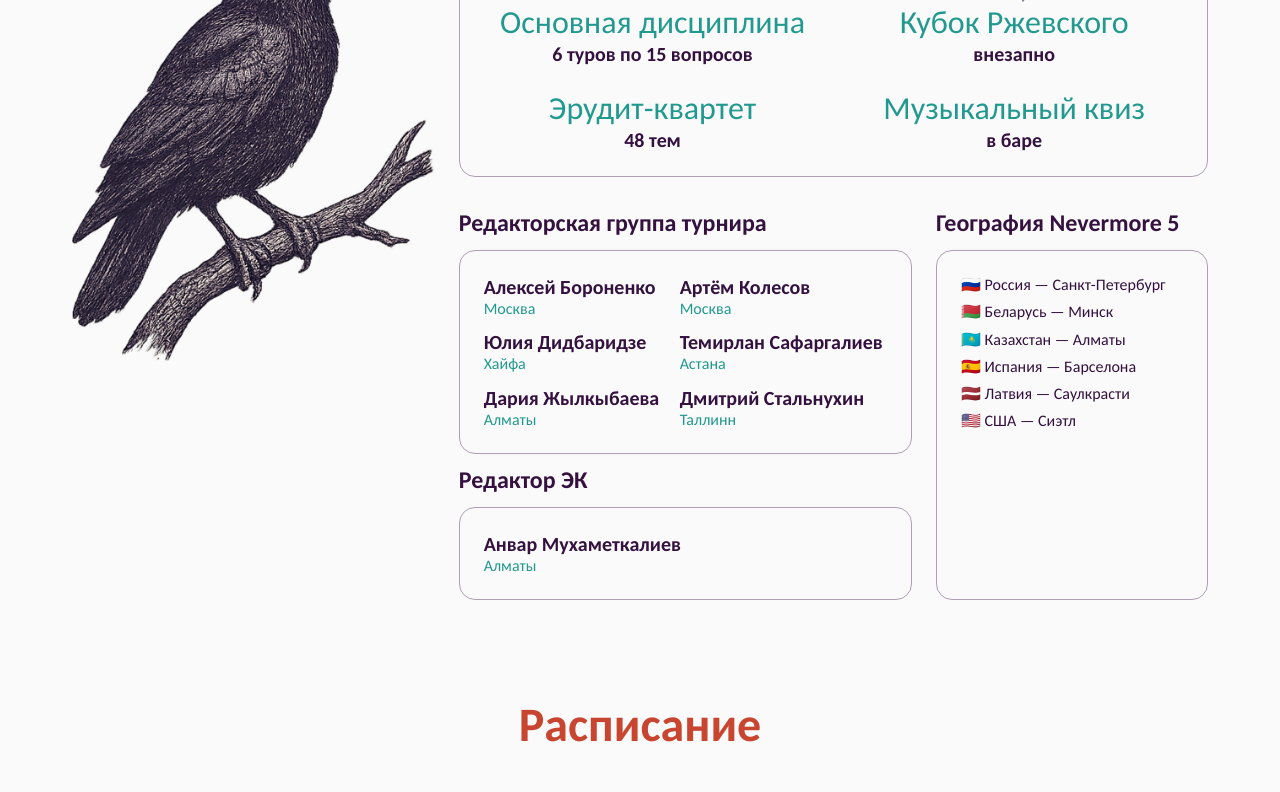
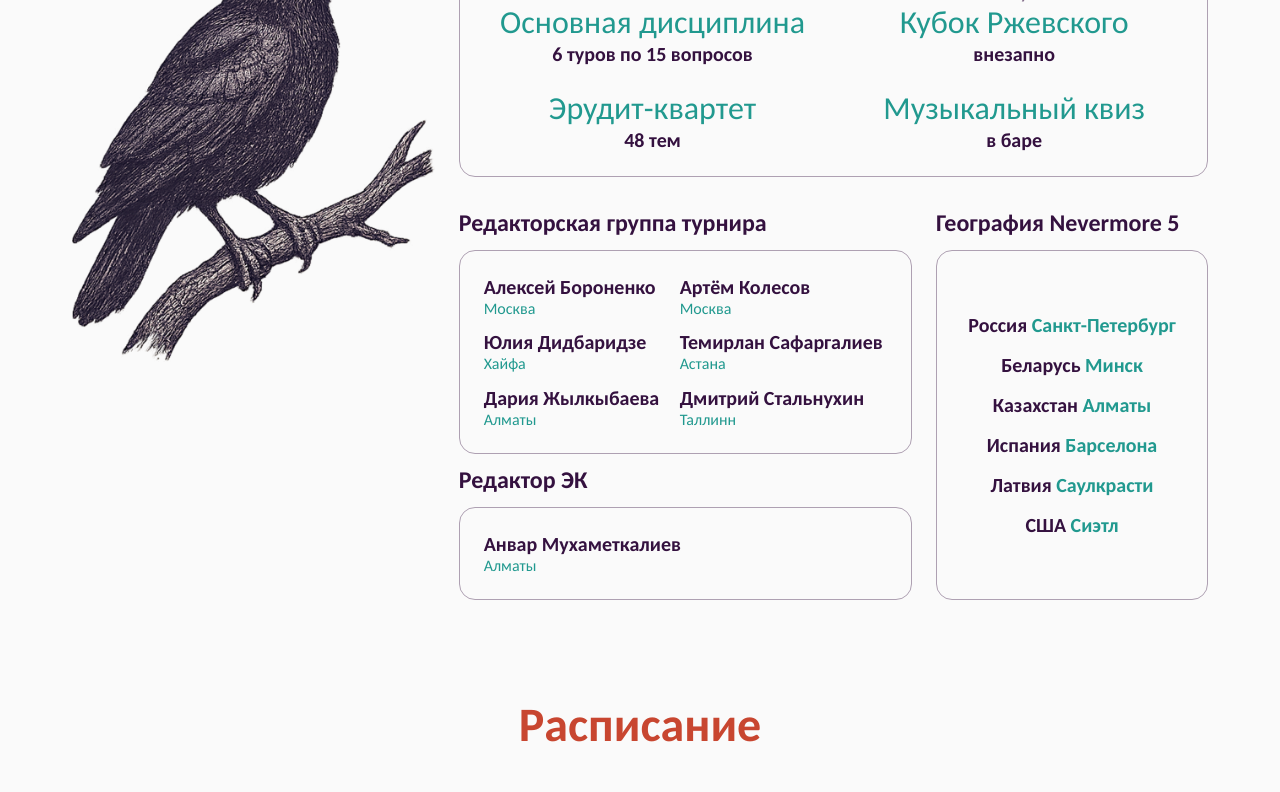
Before and after one commit to kseniyano/emeraldcityfest, a React (Vite) app: page /info in a window 1280 px wide. Shown: the part 464-1256 px from the top of the page. Built offline with nearby package versions, Linux system fonts and the light colour scheme.

Commit message:
Geography

```diff
--- a/src/pages/Info.jsx
+++ b/src/pages/Info.jsx
@@ -93,15 +93,14 @@ export default function Info() {
             </div>
             <div className="w-full sm:w-auto sm:basis-0 sm:grow-1 lg:grow-3 flex flex-col">
               <h4 className="mb-3">География Nevermore 5</h4>
-              <ul className="grow p-6 border border-primary-300 rounded-2xl">
-                <li className="mb-2">🇷🇺 Россия — Санкт-Петербург</li>
-                <li className="mb-2">🇧🇾 Беларусь — Минск</li>
-                <li className="mb-2">🇰🇿 Казахстан — Алматы</li>
-                <li className="mb-2">🇪🇸 Испания — Барселона</li>
-                <li className="mb-2">🇱🇻 Латвия — Саулкрасти</li>
-                <li className="mb-2">🇺🇸 США — Сиэтл</li>
-              </ul>
-
+              <div className=" flex flex-col flex-wrap justify-center items-center grow p-6 border border-primary-300 rounded-2xl">
+                <h5 className="mb-4 w-full text-center font-bold">Россия <span className="text-emerald">Санкт-Петербург</span></h5>
+                <h5 className="mb-4 w-full text-center font-bold">Беларусь <span className="text-emerald">Минск</span></h5>
+                <h5 className="mb-4 w-full text-center font-bold">Казахстан <span className="text-emerald">Алматы</span></h5>
+                <h5 className="mb-4 w-full text-center font-bold">Испания <span className="text-emerald">Барселона</span></h5>
+                <h5 className="mb-4 w-full text-center font-bold">Латвия <span className="text-emerald">Саулкрасти</span></h5>
+                <h5 className="w-full text-center font-bold">США <span className="text-emerald">Сиэтл</span></h5>
+              </div>
             </div>
           </div>
         </div>
```
